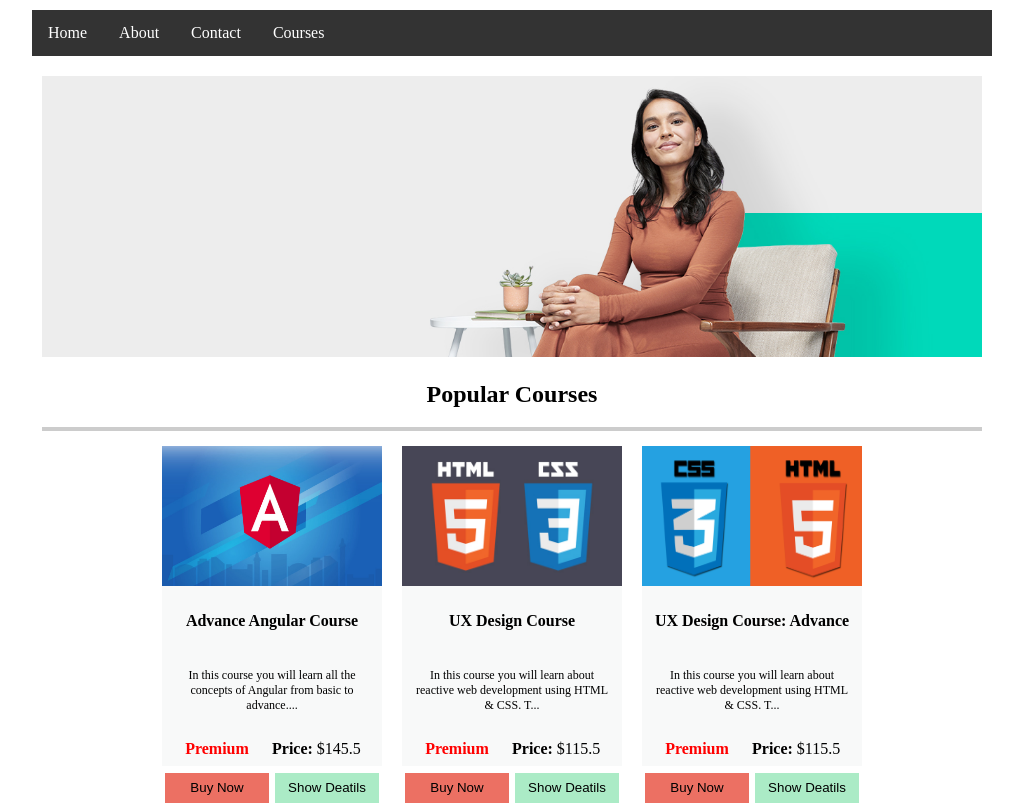
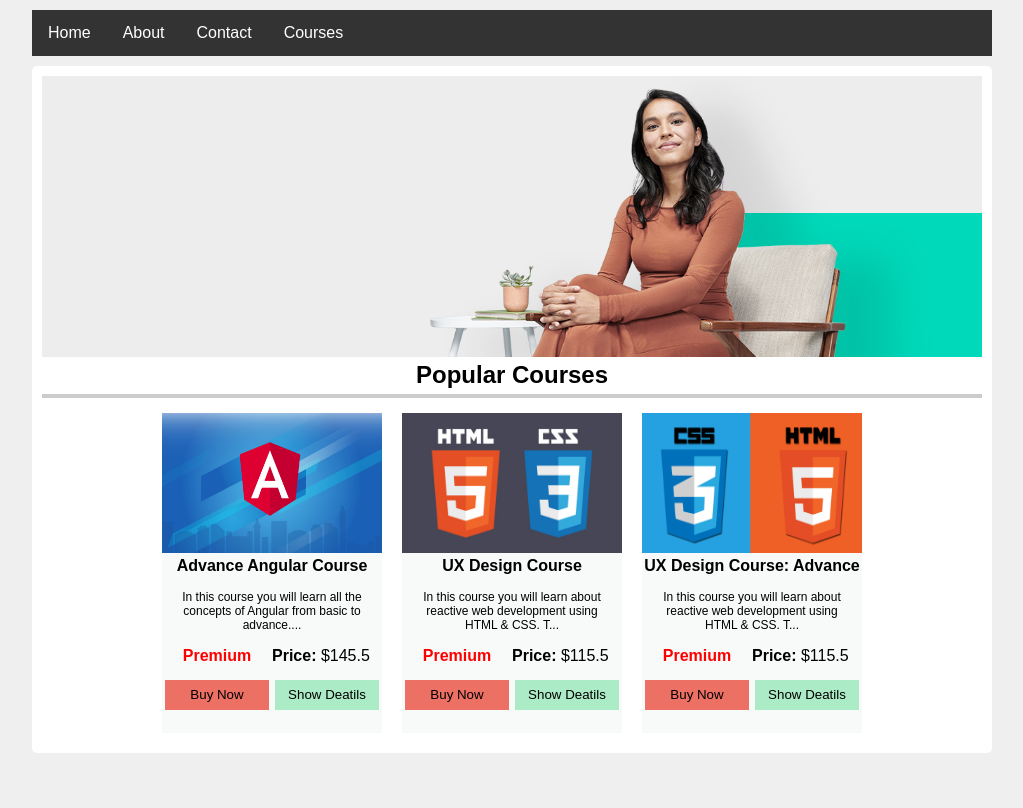
Before and after one commit to ShiyamS/Angular-13, an Angular app: page /Home in a window 1280 px wide. Shown: the whole page, without its empty margins (128-1151 px from the left). Built offline with nearby package versions, Linux system fonts and the light colour scheme.

Commit message:
RouterLinkActiveOptions and RouterLinkActive Class Directive usage

```diff
--- a/src/app/app.component.html
+++ b/src/app/app.component.html
@@ -1,7 +1,7 @@
 <div class="main-container">
   <div class="nav-container">
     <ul>
-      <li routerLinkActive="active" [routerLinkActiveOptions]="{exact: true}"><a routerLink="/Home">Home</a></li>
+      <li routerLinkActive="active" [routerLinkActiveOptions]="{exact: true}"><a routerLink="">Home</a></li>
       <!-- localhost:4200/Home -->
       <li routerLinkActive="active"><a [routerLink]="'About'">About</a></li><!-- localhost:4200/About -->
       <li routerLinkActive="active"><a [routerLink]="['Contact']">Contact</a></li><!-- localhost:4200/Contact -->
--- a/src/styles.css
+++ b/src/styles.css
@@ -1 +1,14 @@
 /* You can add global styles to this file, and also import other style files */
+* {
+  margin: 0px 0px;
+  padding: 0px 0px;
+  box-sizing: border-box;
+}
+body {
+  font-family: Arial, Helvetica, sans-serif;
+  margin: 0;
+  background-color: #efefef;
+}
+.active {
+  background-color: #777;
+}
```
